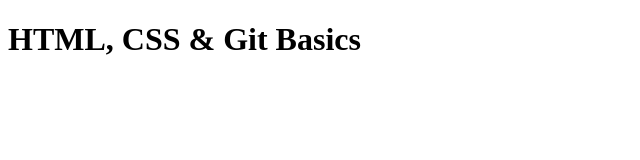
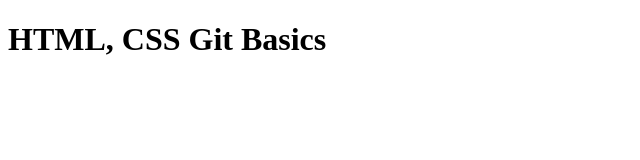
Before and after one commit to thelionblack/rsschool-cv, a plain HTML site: page index.html in a window 1280 px wide. Shown: the whole page, without its empty margins (0-640 px from the left). Drawn offline with Linux system fonts and the light colour scheme.

Commit message:
refactor: update

```diff
--- a/index.html
+++ b/index.html
@@ -7,6 +7,6 @@
     <title>HTML, CSS & Git Basics</title>
 </head>
 <body>
-    <h1>HTML, CSS & Git Basics</h1>
+    <h1>HTML, CSS Git Basics</h1>
 </body>
 </html>
```
